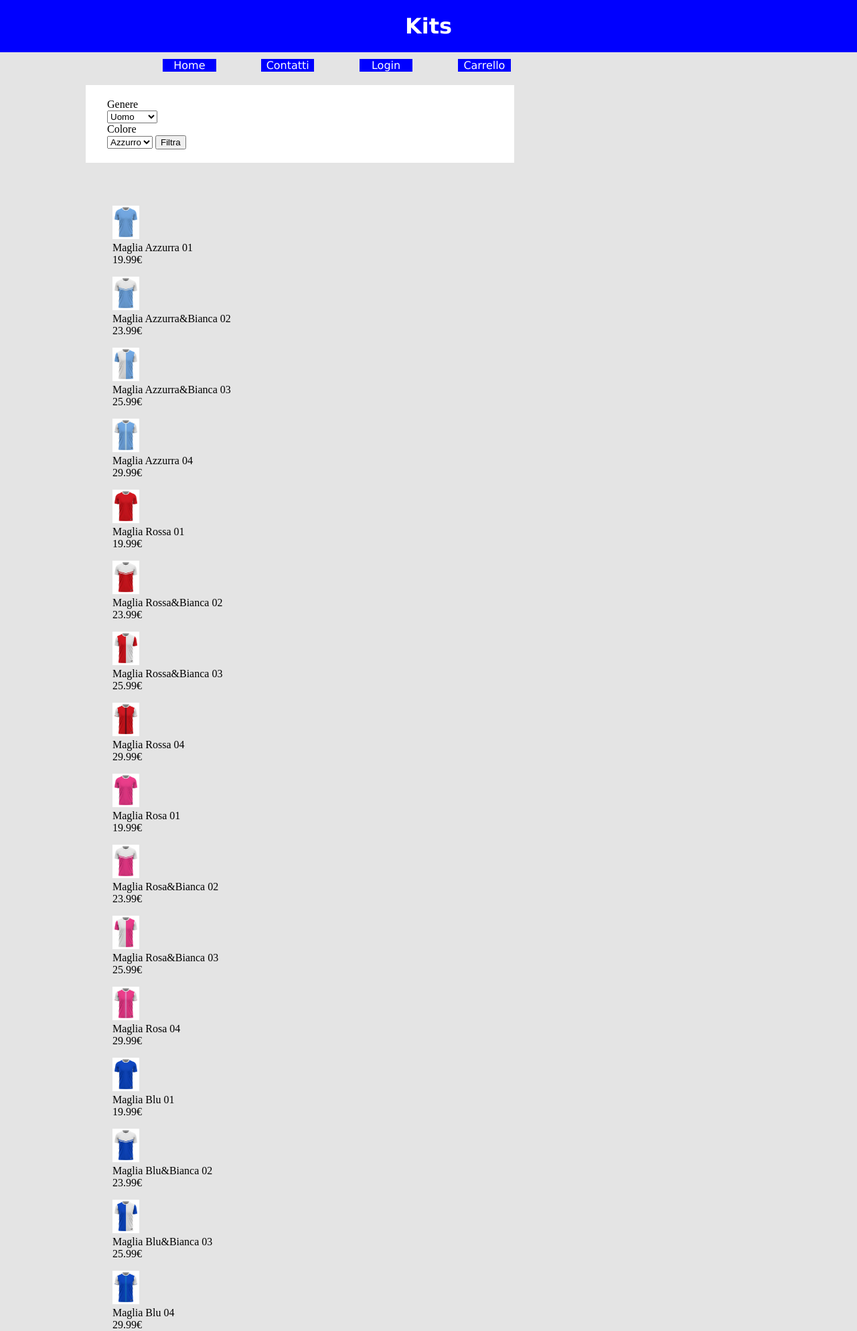
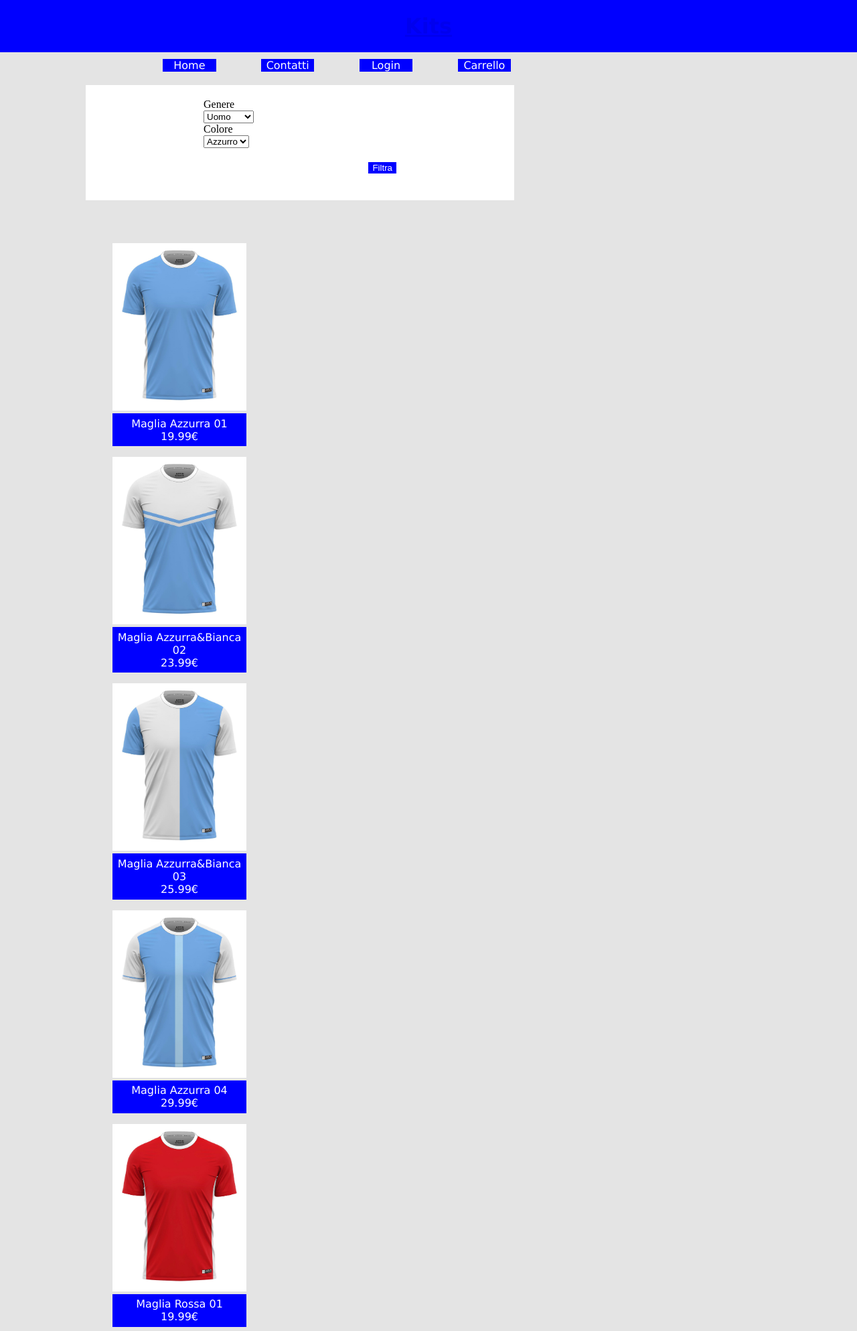
Before and after one commit to zanetti33/ProgettoWeb, a PHP site: page /prodotti.html in a window 1280 px wide. Shown: the top 1987 px of the page at 67% size. Run offline with PHP 8.4, Linux system fonts and the light colour scheme.

Commit message:
modified prodotti.html

```diff
--- a/css/style.css
+++ b/css/style.css
@@ -13,11 +13,6 @@
     color: #fff;
     font-family: 'Lucida Sans', 'Lucida Sans Regular', 'Lucida Grande', 'Lucida Sans Unicode', Geneva, Verdana, sans-serif;
     padding: 20px 0;
-}
-
-body > header > h1 > a:visited, body > header > h1 > a:link{
-    color: #fff;
-    text-decoration: none;
 }
 
 nav{
@@ -145,6 +140,21 @@
     color:rgb(255, 127, 0);
 }
 
+figcaption{
+    display: table;
+    background-color: rgb(0, 0, 255);
+    text-align: center;
+    color: #fff;
+    font-family: 'Lucida Sans', 'Lucida Sans Regular', 'Lucida Grande', 'Lucida Sans Unicode', Geneva, Verdana, sans-serif;
+    padding: 1% 0;
+    width: 200px;
+}
+
+figure img{
+    height: 250px;
+    position: relative;
+}
+
 main > section{
     padding: 20px 5%;
     background-color: #fff;
--- a/prodotti.html
+++ b/prodotti.html
@@ -22,13 +22,14 @@
         </nav>
         <main>
             <form>
+                <ul>
+                    <li>
                         <label>Genere<br/>
                         <select name="genere">
                             <option value="U">Uomo</option>
                             <option value="D">Donna</option>
                             <option value="B">Bambino</option>
                         </select>
-                </label><br/>
                         <label>Colore<br/>
                         <select name="coloree">
                             <option value="Azzurro">Azzurro</option>
@@ -41,7 +42,11 @@
                             <option value="Viola">Viola</option>
                         </select>
                         </label>
+                    </li>
+                    <li>
                         <input type="submit" value="Filtra"/>
+                    </li>
+                </ul>
             </form>
             <figure>
                 <img src="./img/Maglia-Azzurro-01-D-B-Fronte.jpeg" alt="Maglia-Azzurro-01-D-B-Fronte">
```
Lines whose indentation alone changed are shown as unchanged.
